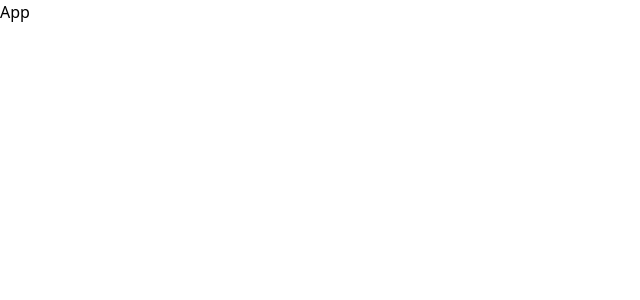
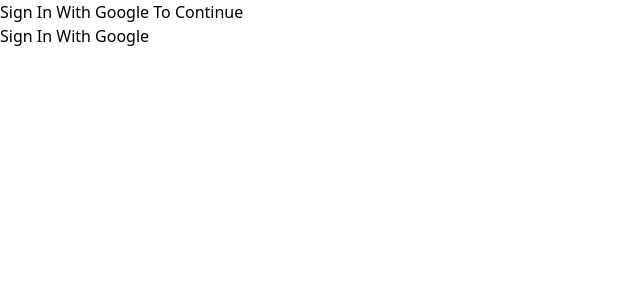
Before and after one commit to Jfnrosimo/chat-app-firebase, a React (Create React App) app: page / in a window 1280 px wide. Shown: the top 300 px of the page, without its empty margins (0-640 px from the left). Built offline with nearby package versions, Linux system fonts and the light colour scheme.

Commit message:
Feat: firebase setup and login ui

```diff
--- a/package.json
+++ b/package.json
@@ -9,11 +9,13 @@
     "@testing-library/user-event": "^13.5.0",
     "axios": "^1.2.2",
     "date-fns": "^2.29.3",
+    "firebase": "^9.15.0",
     "react": "^18.2.0",
     "react-dom": "^18.2.0",
     "react-redux": "^8.0.5",
     "react-router-dom": "^6.6.1",
     "react-scripts": "5.0.1",
+    "universal-cookie": "^4.0.4",
     "web-vitals": "^2.1.4"
   },
   "scripts": {
--- a/src/App.js
+++ b/src/App.js
@@ -1,7 +1,34 @@
-import React from "react";
+import React, { useState } from "react";
+import Auth from "./components/Auth";
+
+import Cookies from "universal-cookie";
+const cookies = new Cookies();
 
 const App = () => {
-  return <div>App</div>;
+  const [isAuth, setIsAuth] = useState(cookies.get("auth-token"));
+  const [room, setRoom] = useState(null);
+
+  if (!isAuth) {
+    return (
+      <div>
+        <Auth />
+      </div>
+    );
+  }
+
+  return (
+    <div>
+      {room ? (
+        <div>Chat</div>
+      ) : (
+        <div>
+          <label>Enter Room Name: </label>
+          <input type="text" />
+          <button>Enter Chat</button>
+        </div>
+      )}
+    </div>
+  );
 };
 
 export default App;
--- /dev/null
+++ b/src/components/Auth.js
@@ -0,0 +1,26 @@
+import { auth, provider } from "../firebase-config";
+import { signInWithPopup } from "firebase/auth";
+
+import Cookies from "universal-cookie";
+
+const cookies = new Cookies();
+
+const Auth = () => {
+  const signInWithGoogle = async () => {
+    try {
+      const result = await signInWithPopup(auth, provider);
+      cookies.set("auth-token", result.user.refreshToken);
+    } catch (error) {
+      console.log(error);
+    }
+  };
+
+  return (
+    <div>
+      <p>Sign In With Google To Continue</p>
+      <button onClick={signInWithGoogle}>Sign In With Google</button>
+    </div>
+  );
+};
+
+export default Auth;
--- /dev/null
+++ b/src/firebase-config.js
@@ -0,0 +1,20 @@
+// Import the functions you need from the SDKs you need
+import { initializeApp } from "firebase/app";
+import { getAuth, GoogleAuthProvider } from "firebase/auth";
+// TODO: Add SDKs for Firebase products that you want to use
+// https://firebase.google.com/docs/web/setup#available-libraries
+
+// Your web app's Firebase configuration
+const firebaseConfig = {
+  apiKey: "AIzaSyDT1Bch5TIe19kfA3LqNbf0dFdyuvaDGJU",
+  authDomain: "chat-app-75be0.firebaseapp.com",
+  projectId: "chat-app-75be0",
+  storageBucket: "chat-app-75be0.appspot.com",
+  messagingSenderId: "874799850591",
+  appId: "1:874799850591:web:9c0c2d083f579c6be1e7ea",
+};
+
+// Initialize Firebase
+const app = initializeApp(firebaseConfig);
+export const auth = getAuth(app);
+export const provider = new GoogleAuthProvider();
```
Also changed, not shown: 1 other file (tests, documents, lock files or other folders).
